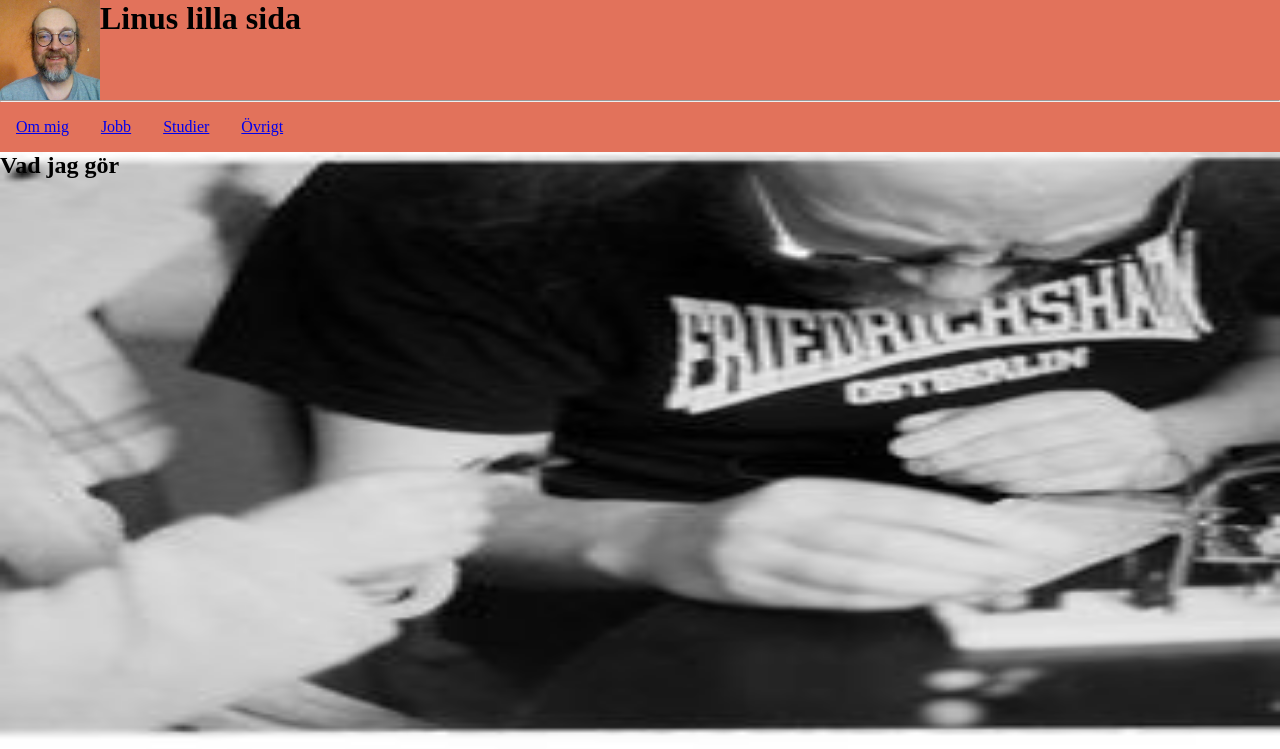
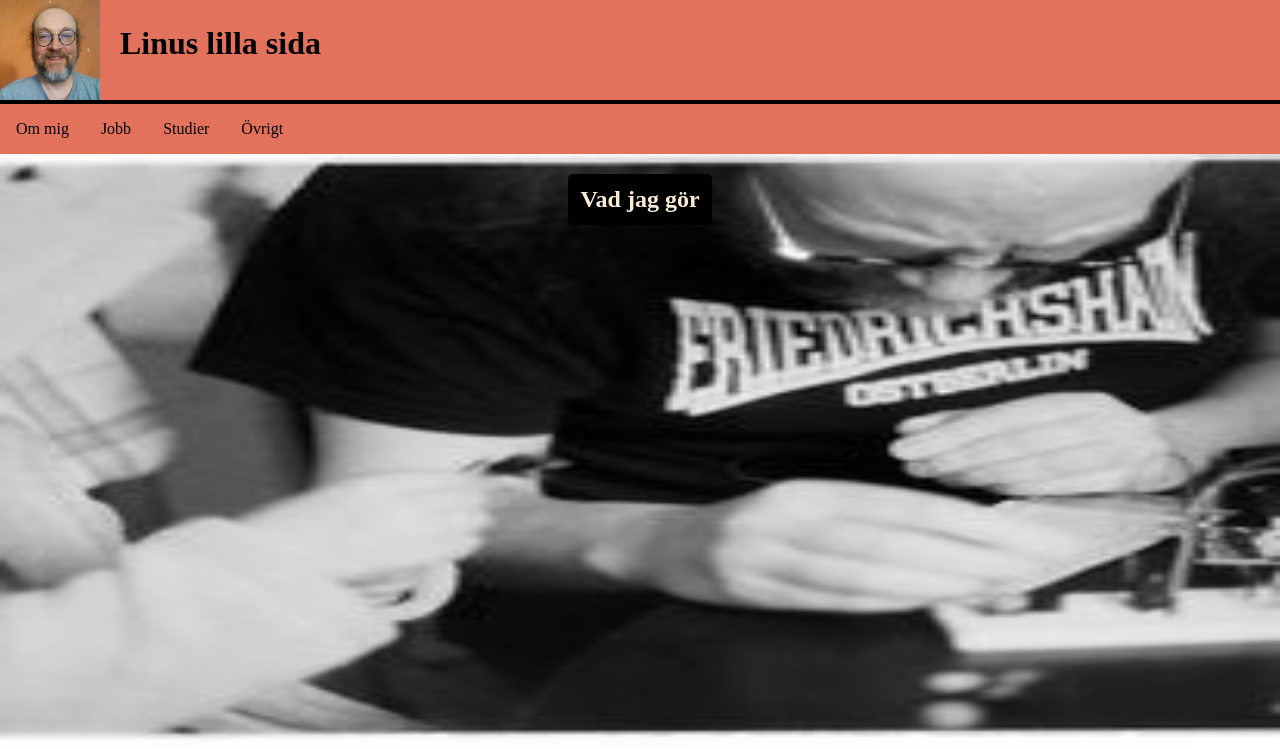
Before and after one commit to Lunix73/linusleitz.github.io, a plain HTML site: page index.html in a window 1280 px wide. Shown: the top 749 px of the page. Drawn offline with Linux system fonts and the light colour scheme.

Commit message:
Uppdatering

```diff
--- a/styles.css
+++ b/styles.css
@@ -4,6 +4,9 @@
     box-sizing: border-box;
 }
 
+hr {
+    border: 2px solid black;
+}
 body {
     background-color: #E2725B;
 }
@@ -11,6 +14,10 @@ body {
 header {
     display: flex;
     flex-direction: row;
+}
+
+h1 {
+    padding: 25px 0 0 20px;
 }
 
 ul {
@@ -22,6 +29,8 @@ li {
 }
 
 li a {
+    color: black;
+    text-decoration: none;
     display: block;
     padding: 16px;
 }
@@ -46,3 +55,13 @@ body {
     background-size: 100% 100%;
     background-attachment: fixed;
 }
+
+h2 {
+    color: antiquewhite;
+    background-color: black;
+    text-align: center;
+    width: fit-content;
+    padding: 0.5em;
+    border-radius: 5px;
+    margin: 20px auto;
+}
```
Also changed, not shown: fritid.html (+1 -0 lines).
